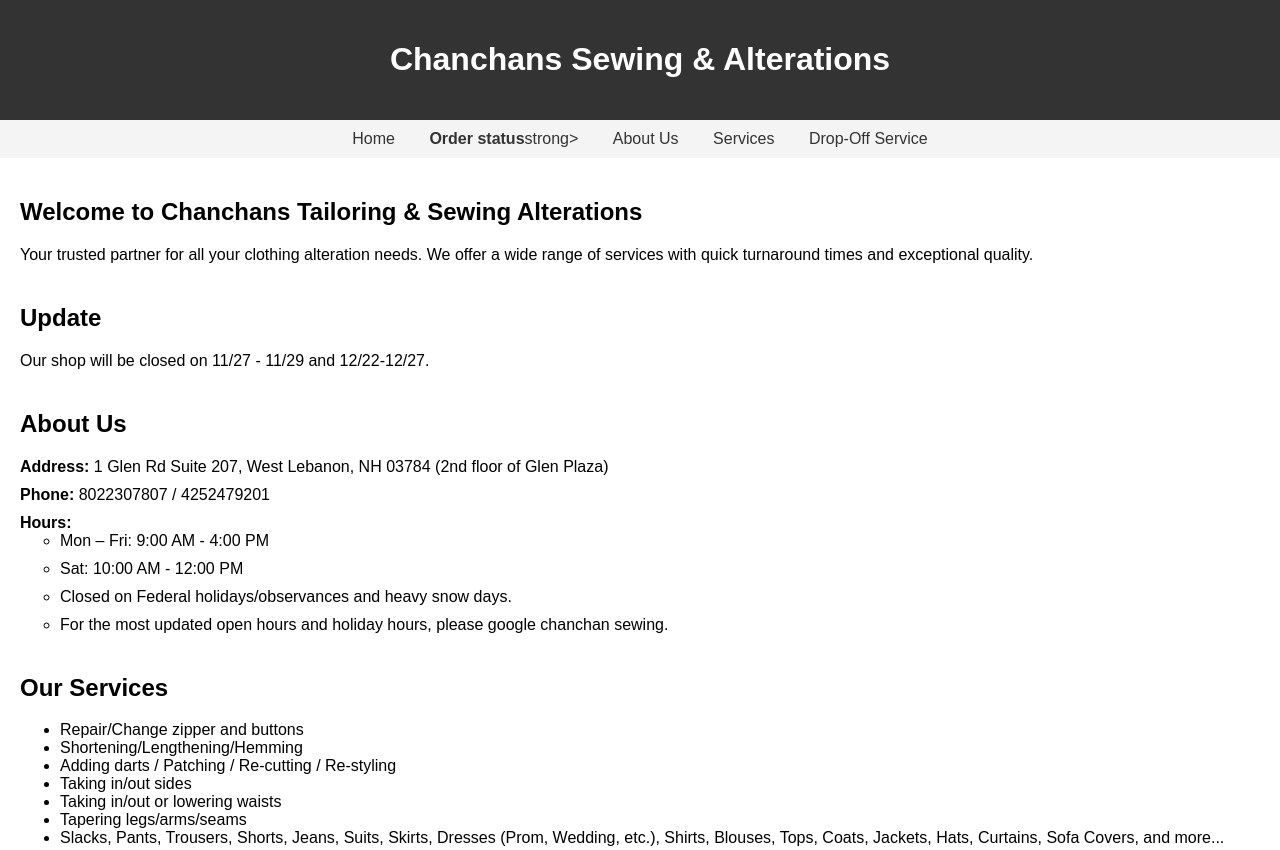
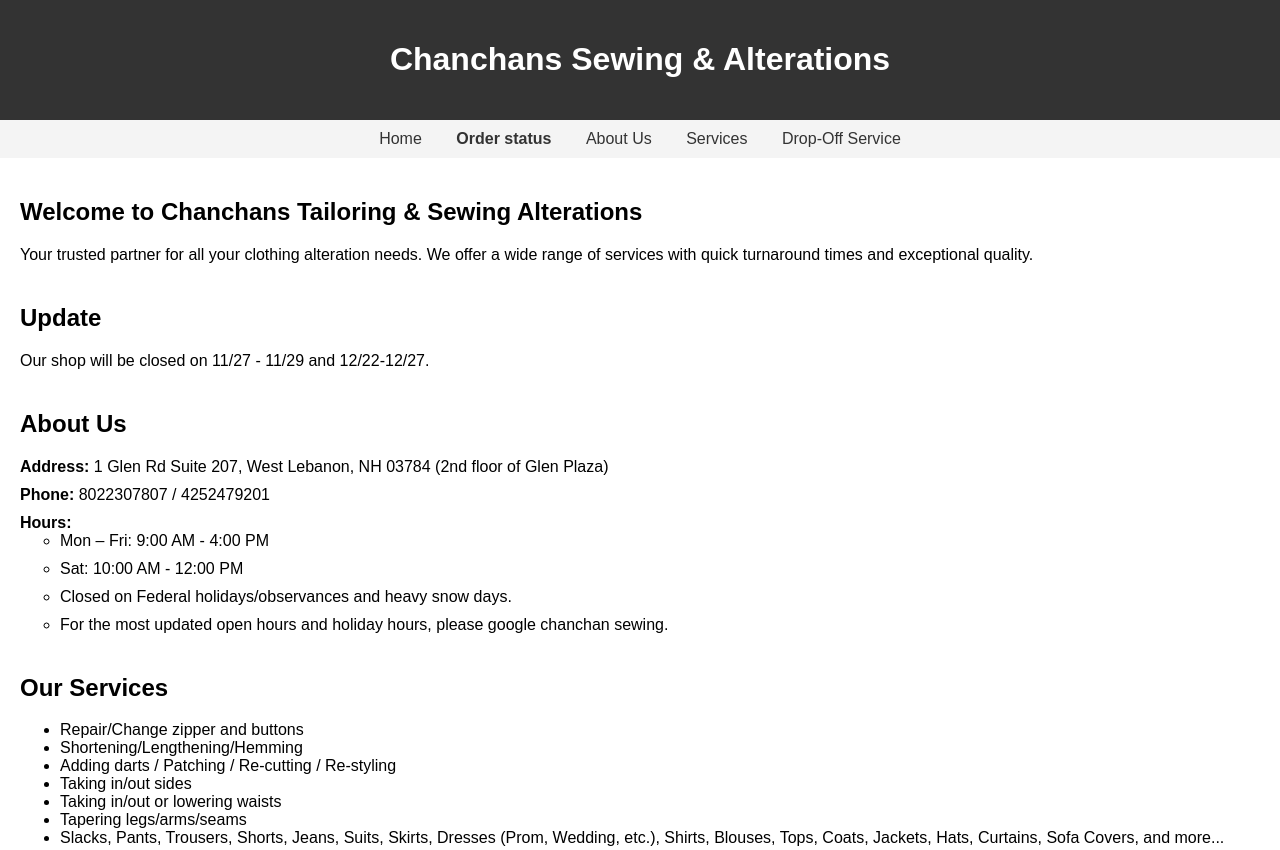
Before and after one commit to superustc/website, a plain HTML site: page index.html in a window 1280 px wide. Shown: the top 850 px of the page. Drawn offline with Linux system fonts and the light colour scheme.

Commit message:
Fix HTML syntax for Order status link

```diff
--- a/index.html
+++ b/index.html
@@ -24,7 +24,7 @@
 
     <nav>
         <a href="#home">Home</a>
-        <a href="https://sewsmart-order-tracker-873519704658.us-west1.run.app/?mode=kiosk"><strong>Order status</strong>strong></a>
+        <a href="https://sewsmart-order-tracker-873519704658.us-west1.run.app/?mode=kiosk"><strong>Order status</strong></a>
         <a href="#about">About Us</a>
         <a href="#services">Services</a>
         <a href="#dropoff">Drop-Off Service</a>
```
